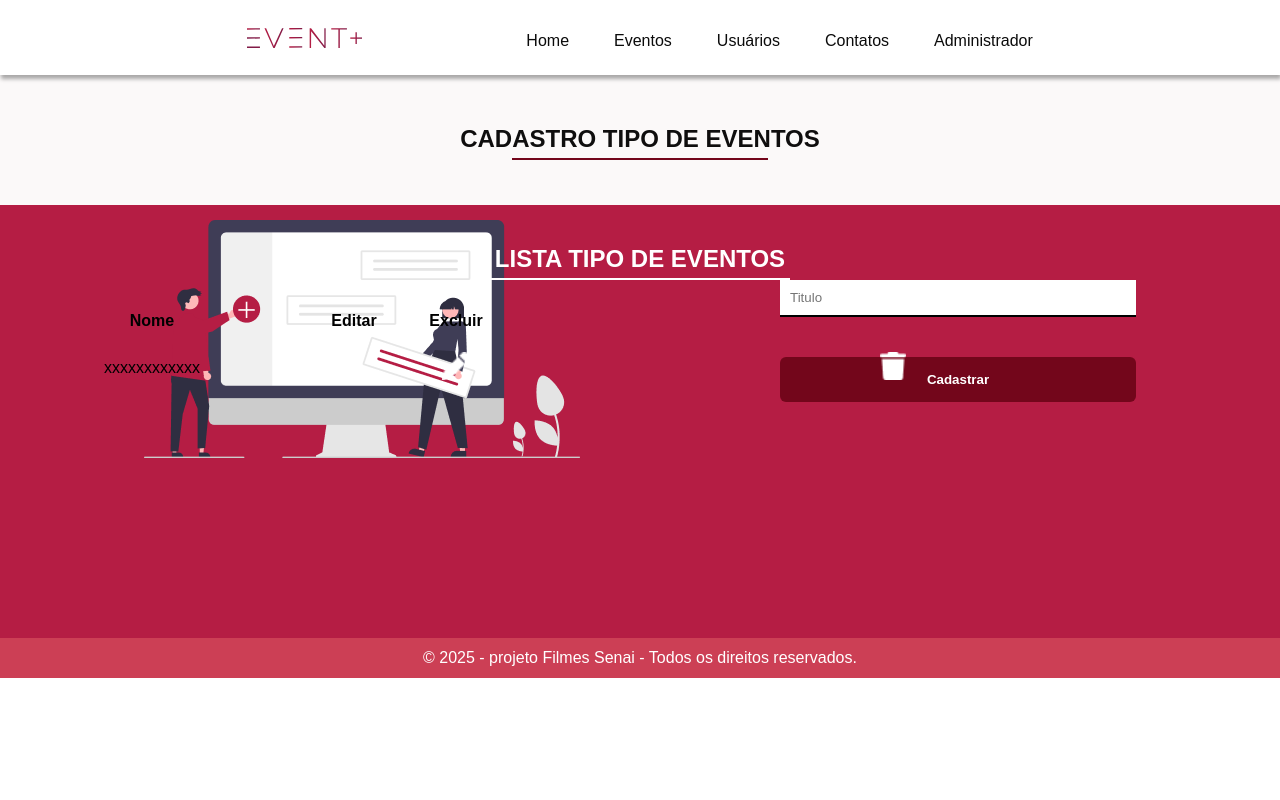
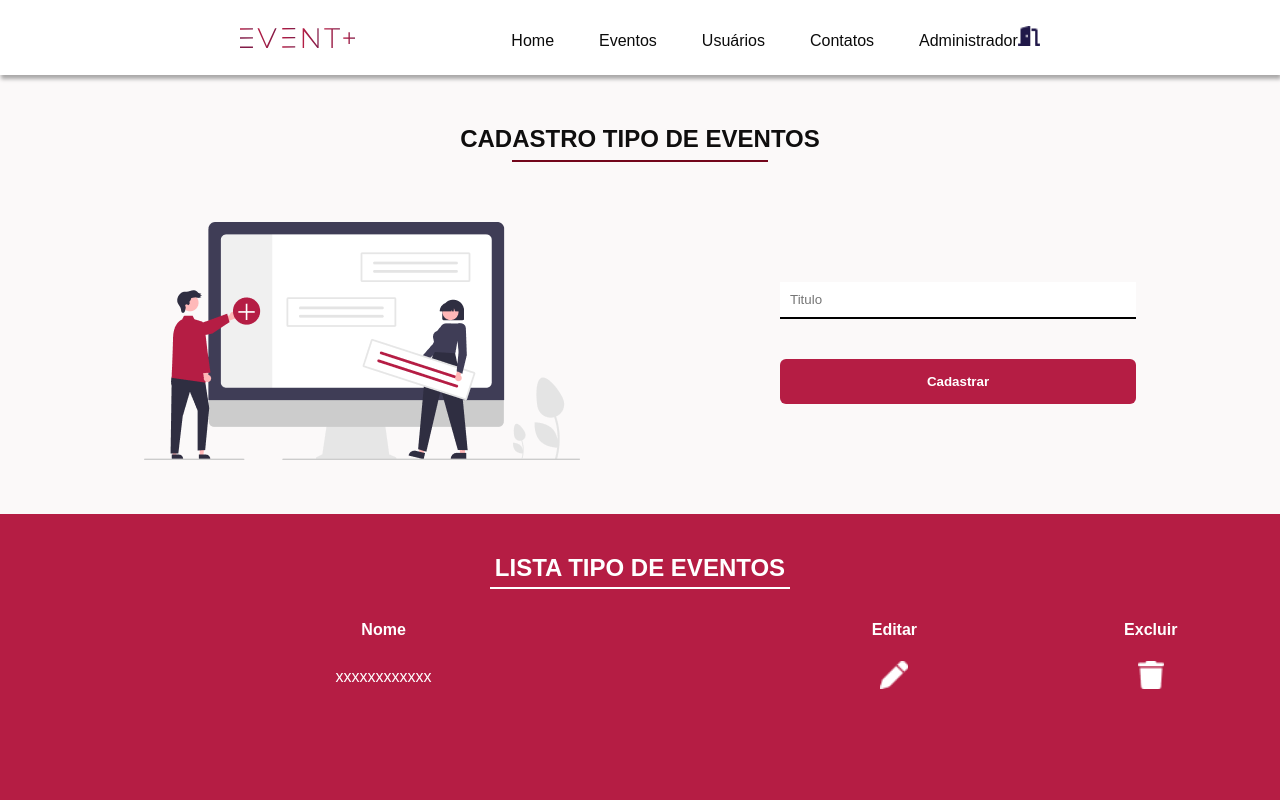
Before and after one commit to Hiorhanna-couto/-Projeto_Event-, a React (Create React App) app in the folder evento/: page /CadastroTipoEvento in a window 1280 px wide. Shown: the top 800 px of the page. Built offline with nearby package versions, Linux system fonts and the light colour scheme.

Commit message:
subindo o projeto

```diff
--- a/evento/src/components/botao/Botao.css
+++ b/evento/src/components/botao/Botao.css
@@ -5,7 +5,7 @@
      height: 45px;
      border: none;
      cursor: pointer;
-     background-color: #73061B;
+     background-color: #B51D44;
      color: white;
      border-radius: 6px;
      /* negrito */
--- a/evento/src/components/cadastro/Cadastro.css
+++ b/evento/src/components/cadastro/Cadastro.css
@@ -10,7 +10,7 @@
 
  }
  .form_cadastro{
-   height: 30px;
+   /* height: 30px; */
    display: flex;
   flex-direction: column;
   align-items: center;
--- a/evento/src/components/footer/Footer.css
+++ b/evento/src/components/footer/Footer.css
@@ -1,6 +1,6 @@
 footer{
-    background-color: #CC3F55; /*#CC3F55*/
-    color: white;
+    background-color: #fdfdfd; /*#CC3F55*/
+    color: rgb(4, 1, 1);
 
     display: flex;
     justify-content: center;
--- a/evento/src/components/footer/Footer.jsx
+++ b/evento/src/components/footer/Footer.jsx
@@ -5,7 +5,7 @@
   return(
     <footer>
 
-    <p> © 2025 - projeto Filmes Senai - Todos os direitos reservados.</p>
+    <p> Escola Senai de Informática - 2023</p>
 
     </footer>
 
--- a/evento/src/components/hearder/Header.jsx
+++ b/evento/src/components/hearder/Header.jsx
@@ -1,6 +1,6 @@
 import  "./Header.css"
 import Logo from "../../assets/img/logo1.svg"
-
+import porta from"../../assets/img/portaAdmin.png"
 
 const Header = () => {
     return (
@@ -20,7 +20,7 @@
                     <a className="link_header" to="/contatos">Contatos</a>
                     <a className="link_header" to="/administrador">Administrador</a>
 
-                    <img ></img>
+                    <img src={porta} alt=" A porta de adimi"/>
 
                 </nav>
 
--- a/evento/src/components/lista/Lista.css
+++ b/evento/src/components/lista/Lista.css
@@ -1,83 +1,83 @@
 .listagem {
    background-color: #B51D44;
-    min-height: calc( 100vh - (75px + 252px + 40px));
+   min-height: calc(100vh - (75px + 252px + 40px));
    display: flex;
    flex-direction: column;
    align-items: center;
+   color: #ffffff;
+   padding: 40px 0;
+   max-width: 100%;
+}
 
-    padding: 40px 0;
-}
-.listagem h1{
+.listagem h1 {
    color: #ffffff;
    text-transform: uppercase;
+display: flex;
+justify-content: center;
+}
 
-  }
-.listagem hr{
+.listagem hr {
 
    max-width: 300px;
    width: 100%;
-      border-width:1px ;
-      border-style:solid ;
-      border-color: #ffffff; /*#73061B*/
+   border-width: 1px;
+   border-style: solid;
+   border-color: #ffffff;
+   /*#73061B*/
 
    margin-top: 5px;
 }
-.item_lista img{
+
+.item_lista img {
 
    height: 28px;
 
 }
 
-   .tabela{
+.tabela {
    width: 100%;
    margin-top: 30px;
 
 }
-     .tabela table{
+
+.tabela table {
    width: 100%;
 
    border-bottom: collapse;
 
 }
 
-     .tabela .table_cabecalho :first-child{
+.tabela .table_cabecalho :first-child {
    width: 300px;
 
 }
 
-     .tabela .table_cabecalho :nth-child(2){
+.tabela .table_cabecalho :nth-child(2) {
 
-     /*background-color: #73061B;*/
+   background-color: #73061B;
    width: 200px;
 }
 
-     .tabela .table_cabecalho th{
+.tabela .table_cabecalho th {
    width: 100px;
 
 
 }
+
 .item_lista td {
-       padding: 20px 0 10px 0 ;
+   padding: 20px 0 10px 0;
    /* text-align: left;
       padding: 10px 10px 10px 0px;
       grid-template-columns: 10ch auto; */
+      color: #ffffff;
 }
 
-     .item_lista{
+.item_lista {
    text-align: center;
 
-      border-bottom: solid 1px #ac092ad7;/*#73061b20*/
-     }
-
-     .item_lista hr{
-
-      max-width: 300px;
-      width: 100%;
-      border-width: 1px;
-      border-style: solid;
-      border-color: #ffffff;
-      margin-top: 5px;
-
+   border-bottom: solid 1px #ffffffd7;
+   /*#73061b20*/
+   box-sizing: border-box;
 }
 
 
@@ -86,21 +86,24 @@
 
 
 
-@media screen and ( max-width:768px ) {
 
-    .tabela thead{
+@media screen and (max-width:768px) {
+
+   .tabela thead {
       display: none;
 
    }
-    .item_lista td{
+
+   .item_lista td {
 
       display: grid;
       text-align: left;
-       padding: 10px 10px 10px  0px ;
+      padding: 10px 10px 10px 0px;
       grid-template-columns: 10ch auto;
 
    }
-    .item_lista td::before{
+
+   .item_lista td::before {
 
       content: attr(data-cell) ":";
       font-weight: 700;
@@ -114,7 +117,8 @@
       margin-bottom: 24px;
 
    }
-   .item_lista td:first-child{
+
+   .item_lista td:first-child {
 
       margin-top: 24px;
    }
--- a/evento/src/components/lista/Lista.jsx
+++ b/evento/src/components/lista/Lista.jsx
@@ -27,7 +27,7 @@
                  <tbody>
                    <tr className="item_lista">
                       <td data-cell="Nome">xxxxxxxxxxxx</td>
-                      <hr1/>
+
                        <td data-cell="Genero" style={{display:props.visibilidade}}>Acao</td>
                        <td data-cell="Editar"><img src={Editar} alt="Caneta" /></td>
                        <td data-cell="Excluir"><img src={Deletar} alt="Lixeira" /></td>
```
Also changed, not shown: evento/src/components/cadastro/Cadastro.jsx (+3 -6 lines), evento/src/pages/cadastroEvento/CadastroEvento.jsx (+5 -9 lines), evento/src/pages/cadastroTipoEvento/CadastroTipoEvento.jsx (+6 -6 lines). Lines whose indentation alone changed are shown as unchanged.
